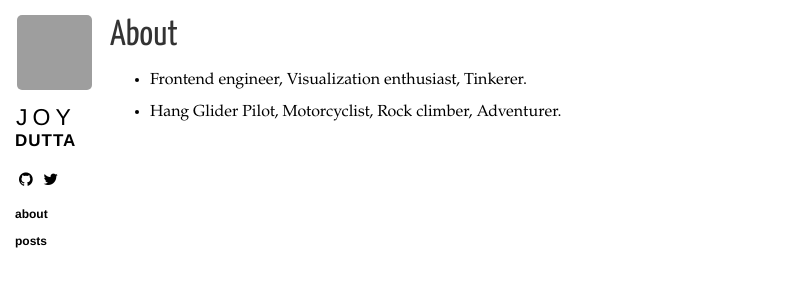
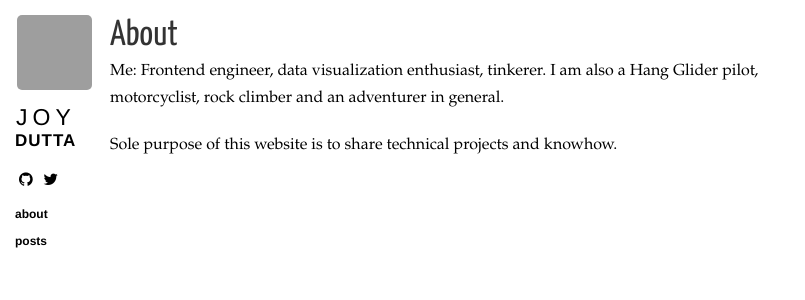
Before and after one commit to jdutta/jdutta.github.io, a Jekyll site: the page built from about.html, in a window 1280 px wide. Shown: the top 300 px of the page, without its empty margins (0-805 px from the left). Built offline with Jekyll 4.4.1, drawn with Linux system fonts in a browser that asks for light colours; nearby versions of some CDN libraries; Markdown is read by kramdown in place of the engine named in the settings; grey boxes are pictures that could not be loaded.

Commit message:
Updated about page.

```diff
--- a/about.html
+++ b/about.html
@@ -7,9 +7,10 @@ title: "About"
 <section class="content">
     <h1>About</h1>
 
-    <ul>
-        <li>Frontend engineer, Visualization enthusiast, Tinkerer.</li>
-        <li>Hang Glider Pilot, Motorcyclist, Rock climber, Adventurer.</li>
-    </ul>
+    <p>
+        Me: Frontend engineer, data visualization enthusiast, tinkerer. I am also a Hang Glider pilot, motorcyclist,
+        rock climber and an adventurer in general.
+    </p>
 
+    <p>Sole purpose of this website is to share technical projects and knowhow.</p>
 </section>
```
